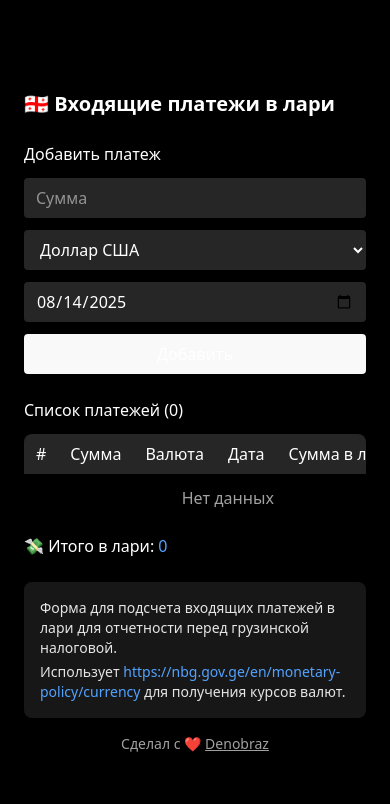
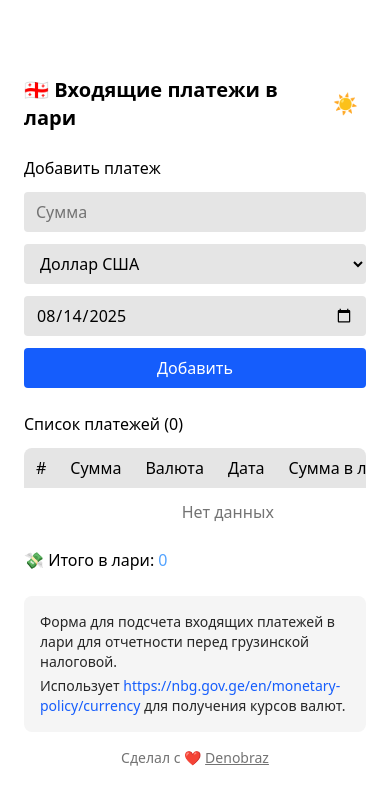
Before and after one commit to Denobraz/react-lari-converter, a React (Vite) app: page / in a window 390 px wide. Shown: the top 804 px of the page. Built offline with nearby package versions, Linux system fonts and the light colour scheme.

Commit message:
Implement theme toggle feature and enhance UI components for better accessibility and responsiveness

```diff
--- a/src/App.jsx
+++ b/src/App.jsx
@@ -3,6 +3,7 @@ import PaymentForm from './components/PaymentForm.jsx';
 import PaymentsTable from './components/PaymentsTable.jsx';
 import {Readme} from "./components/Readme.jsx";
 import {Footer} from "./components/Footer.jsx";
+import {ThemeToggle} from "./components/ThemeToggle.jsx";
 
 function App() {
     const [payments, setPayments] = useState(() => {
@@ -17,9 +18,12 @@ function App() {
     }, [payments]);
 
     return (
-        <div className='min-h-screen w-full flex flex-col justify-center bg-black text-white px-6 py-5'>
+        <div className='min-h-screen w-full flex flex-col justify-center bg-white dark:bg-black text-black dark:text-white px-6 py-5'>
             <div className='grid grid-cols-1 gap-6 max-w-4xl mx-auto'>
-                <h1 className='text-xl lg:text-2xl font-semibold'>🇬🇪 Входящие платежи в лари</h1>
+                <div className='flex items-center justify-between'>
+                    <h1 className='text-xl lg:text-2xl font-semibold'>🇬🇪 Входящие платежи в лари</h1>
+                    <ThemeToggle />
+                </div>
                 <PaymentForm onAdd={addPayment} />
                 <PaymentsTable payments={payments} onDelete={handleDelete} />
                 <Readme/>
--- a/src/components/Footer.jsx
+++ b/src/components/Footer.jsx
@@ -1,5 +1,14 @@
 export function Footer() {
-    return <footer className='text-sm text-neutral-400 lg:text-base text-center md:absolute bottom-0 left-0 w-full mt-4 md:py-6'>
-        Сделал с ❤️ <a className='underline hover:text-blue-400' target='_blank' href='https://github.com/Denobraz'>Denobraz</a>
+  return (
+    <footer className="text-sm text-neutral-500 dark:text-neutral-400 lg:text-base text-center md:absolute bottom-0 left-0 w-full mt-4 md:py-6">
+      Сделал с ❤️{" "}
+      <a
+        className="underline hover:text-blue-400"
+        target="_blank"
+        href="https://github.com/Denobraz"
+      >
+        Denobraz
+      </a>
     </footer>
+  )
 }
--- a/src/components/PaymentForm.jsx
+++ b/src/components/PaymentForm.jsx
@@ -1,6 +1,7 @@
 import {useEffect, useState} from 'react';
 import {CURRENCIES} from "../data/currencies.data.js";
 import {convertToGel} from "../helpers/nbgRates.js";
+import {Button} from "./ui/Button.jsx";
 
 export default function PaymentForm({onAdd}) {
 
@@ -72,21 +73,20 @@ export default function PaymentForm({onAdd}) {
             <h2 className='font-medium'>Добавить платеж</h2>
             <form onSubmit={handleSubmit} className='grid grid-cols-1 md:grid-cols-4 gap-3'>
                 <input type='number' step='0.01' placeholder='Сумма'
-                       className='bg-neutral-800 px-3 py-2 rounded outline-none'
+                       className='bg-neutral-200 dark:bg-neutral-800 text-black dark:text-white px-3 py-2 rounded outline-none'
                        value={form.amount}
                        onChange={e => setForm(f => ({...f, amount: e.target.value}))}/>
-                <select placeholder='Валюта' className='bg-neutral-800 px-3 py-2 rounded outline-none'
+                <select placeholder='Валюта' className='bg-neutral-200 dark:bg-neutral-800 text-black dark:text-white px-3 py-2 rounded outline-none'
                         value={form.currency}
                         onChange={e => setForm(f => ({...f, currency: e.target.value}))}>
                     {CURRENCIES.map(c => (<option key={c.code} value={c.code}>{c.name}</option>))}
                 </select>
-                <input type='date' className='bg-neutral-800 px-3 py-2 rounded outline-none'
+                <input type='date' className='bg-neutral-200 dark:bg-neutral-800 text-black dark:text-white px-3 py-2 rounded outline-none'
                        value={form.date}
                        onChange={e => setForm(f => ({...f, date: e.target.value}))}/>
-                <button className='bg-blue-600 hover:bg-blue-500 px-4 py-2 rounded cursor-pointer'
-                        type='submit'>
-                    {isLoading ? 'Загрузка...' : 'Добавить'}
-                </button>
+                <Button type='submit' isLoading={isLoading}>
+                    Добавить
+                </Button>
             </form>
             {error && <div className='text-red-400 text-xs transition-all'>{error}</div>}
         </section>
--- a/src/components/PaymentsTable.jsx
+++ b/src/components/PaymentsTable.jsx
@@ -1,93 +1,123 @@
-import {CURRENCIES} from '../data/currencies.data.js';
-import {useEffect, useMemo, useState} from "react";
+import { CURRENCIES } from "../data/currencies.data.js"
+import { useEffect, useMemo, useState } from "react"
+import { Button } from "./ui/Button.jsx"
 
-export default function PaymentsTable({payments, onDelete}) {
-
-    const [totalInGelCopied, setTotalInGelCopied] = useState(false);
+export default function PaymentsTable({ payments, onDelete }) {
+  const [totalInGelCopied, setTotalInGelCopied] = useState(false)
 
   useEffect(() => {
-
     if (totalInGelCopied) {
-            const timer = setTimeout(() => setTotalInGelCopied(false), 1000);
-            return () => clearTimeout(timer);
+      const timer = setTimeout(() => setTotalInGelCopied(false), 1000)
+      return () => clearTimeout(timer)
     }
-
   }, [totalInGelCopied])
 
   const formatAmount = (amount) => {
-        return new Intl.NumberFormat('ru-RU', {
-            style: 'decimal',
-            maximumFractionDigits: 2
-        }).format(amount).replace(',', '.');
+    return new Intl.NumberFormat("ru-RU", {
+      style: "decimal",
+      maximumFractionDigits: 2,
+    })
+      .format(amount)
+      .replace(",", ".")
   }
 
   const formatCurrency = (code) => {
-        const currency = CURRENCIES.find(c => c.code === code);
-        return currency ? currency.name : 'Неизвестная валюта';
+    const currency = CURRENCIES.find((c) => c.code === code)
+    return currency ? currency.name : "Неизвестная валюта"
   }
 
   const formatDate = (date) => {
-        const d = new Date(date);
-        return d.toLocaleDateString('ru-RU', {
-            year: 'numeric',
-            month: '2-digit',
-            day: '2-digit'
-        });
+    const d = new Date(date)
+    return d.toLocaleDateString("ru-RU", {
+      year: "numeric",
+      month: "2-digit",
+      day: "2-digit",
+    })
   }
 
   const totalInGel = useMemo(() => {
-        return payments.reduce((sum, p) => sum + p.amountInGel, 0).toFixed(2);
-    }, [payments]);
+    return payments.reduce((sum, p) => sum + p.amountInGel, 0).toFixed(2)
+  }, [payments])
 
   const copyTotalInGel = () => {
-        navigator.clipboard.writeText(totalInGel)
-            .then(() => setTotalInGelCopied(true));
+    navigator.clipboard
+      .writeText(totalInGel)
+      .then(() => setTotalInGelCopied(true))
   }
 
   return (
-        <section className='space-y-3'>
-            <h2 className='font-medium'>Список платежей ({payments.length})</h2>
-            <div className='overflow-x-auto rounded-lg'>
-                <table className='table-auto lg:table-fixed w-full text-left border-collapse'>
+    <section className="space-y-3">
+      <h2 className="font-medium">Список платежей ({payments.length})</h2>
+      <div className="overflow-x-auto rounded-lg">
+        <table className="table-auto lg:table-fixed w-full text-left border-collapse">
           <thead>
-                    <tr className='bg-neutral-800'>
-                        <th className='px-3 py-2 font-medium whitespace-nowrap'>#</th>
-                        <th className='px-3 py-2 font-medium whitespace-nowrap'>Сумма</th>
-                        <th className='px-3 py-2 font-medium whitespace-nowrap'>Валюта</th>
-                        <th className='px-3 py-2 font-medium whitespace-nowrap'>Дата</th>
-                        <th className='px-3 py-2 font-medium whitespace-nowrap'>Сумма в лари</th>
-                        <th className='px-3 py-2 font-medium whitespace-nowrap'></th>
+            <tr className="bg-neutral-200 dark:bg-neutral-800">
+              <th className="px-3 py-2 font-medium whitespace-nowrap">#</th>
+              <th className="px-3 py-2 font-medium whitespace-nowrap">Сумма</th>
+              <th className="px-3 py-2 font-medium whitespace-nowrap">
+                Валюта
+              </th>
+              <th className="px-3 py-2 font-medium whitespace-nowrap">Дата</th>
+              <th className="px-3 py-2 font-medium whitespace-nowrap">
+                Сумма в лари
+              </th>
+              <th className="px-3 py-2 font-medium whitespace-nowrap"></th>
             </tr>
           </thead>
           <tbody>
             {payments.map((p, i) => (
-                        <tr key={i} className='odd:bg-neutral-900 even:bg-neutral-800'>
-                            <td className='px-3 py-1 whitespace-nowrap'>{i + 1}</td>
-                            <td className='px-3 py-1 whitespace-nowrap'>{formatAmount(p.amount)}</td>
-                            <td className='px-3 py-1 whitespace-nowrap'>{formatCurrency(p.currency)}</td>
-                            <td className='px-3 py-1 whitespace-nowrap'>{formatDate(p.date)}</td>
-                            <td className='px-3 py-1 whitespace-nowrap'>{formatAmount(p.amountInGel)}</td>
-                            <td className='px-3 py-1 whitespace-nowrap'>
-                                <button onClick={() => onDelete(i)}
-                                        className='text-red-400 hover:text-red-300 cursor-pointer'>Удалить
-                                </button>
+              <tr
+                key={i}
+                className="odd:bg-neutral-100 dark:odd:bg-neutral-900 even:bg-neutral-200 dark:even:bg-neutral-800"
+              >
+                <td className="px-3 py-1 whitespace-nowrap">{i + 1}</td>
+                <td className="px-3 py-1 whitespace-nowrap">
+                  {formatAmount(p.amount)}
+                </td>
+                <td className="px-3 py-1 whitespace-nowrap">
+                  {formatCurrency(p.currency)}
+                </td>
+                <td className="px-3 py-1 whitespace-nowrap">
+                  {formatDate(p.date)}
+                </td>
+                <td className="px-3 py-1 whitespace-nowrap">
+                  {formatAmount(p.amountInGel)}
+                </td>
+                <td className="px-3 py-1 whitespace-nowrap">
+                  <Button variant="delete" onClick={() => onDelete(i)}>
+                    Удалить
+                  </Button>
                 </td>
               </tr>
             ))}
             {!payments.length && (
               <tr>
-                            <td colSpan={6} className='px-3 py-3 text-center text-neutral-400'>Нет данных</td>
+                <td
+                  colSpan={6}
+                  className="px-3 py-3 text-center text-neutral-500 dark:text-neutral-400"
+                >
+                  Нет данных
+                </td>
               </tr>
             )}
           </tbody>
         </table>
       </div>
-            <div className='mt-3'>
-                <div className='font-medium'>
-                    💸 Итого в лари: <span title='Скопировать' onClick={copyTotalInGel} className='text-blue-400 hover:underline cursor-pointer'>{formatAmount(totalInGel)}</span>
-                    {totalInGelCopied && <span className='text-blue-400 text-sm ml-2'>(скопировано)</span>}
+      <div className="mt-3">
+        <div className="font-medium">
+          💸 Итого в лари:{" "}
+          <span
+            title="Скопировать"
+            onClick={copyTotalInGel}
+            className="text-blue-400 hover:underline cursor-pointer"
+          >
+            {formatAmount(totalInGel)}
+          </span>
+          {totalInGelCopied && (
+            <span className="text-blue-400 text-sm ml-2">(скопировано)</span>
+          )}
         </div>
       </div>
     </section>
-    );
+  )
 }
--- a/src/components/Readme.jsx
+++ b/src/components/Readme.jsx
@@ -1,8 +1,23 @@
 export function Readme() {
-    const URL = 'https://nbg.gov.ge/en/monetary-policy/currency';
+  const URL = "https://nbg.gov.ge/en/monetary-policy/currency"
 
-    return <div className='text-sm lg:text-base bg-neutral-900 text-neutral-200 p-4 rounded-lg flex flex-col gap-1'>
-        <p>Форма для подсчета входящих платежей в лари для отчетности перед грузинской налоговой.</p>
-        <p>Использует <a target='_blank' href={URL} className='text-blue-400 hover:underline'>{URL}</a> для получения курсов валют.</p>
+  return (
+    <div className="text-sm lg:text-base bg-neutral-100 text-neutral-800 dark:bg-neutral-900 dark:text-neutral-200 p-4 rounded-lg flex flex-col gap-1">
+      <p>
+        Форма для подсчета входящих платежей в лари для отчетности перед
+        грузинской налоговой.
+      </p>
+      <p>
+        Использует{" "}
+        <a
+          target="_blank"
+          href={URL}
+          className="text-blue-600 dark:text-blue-400 hover:underline"
+        >
+          {URL}
+        </a>{" "}
+        для получения курсов валют.
+      </p>
     </div>
+  )
 }
--- /dev/null
+++ b/src/components/ThemeToggle.jsx
@@ -0,0 +1,22 @@
+import { useTheme, getNextTheme, getActiveTheme, THEME_ICONS, THEME_NAMES } from "../utils/theme.js"
+import { Button } from "./ui/Button.jsx"
+
+export function ThemeToggle() {
+  const [theme, setTheme] = useTheme()
+  const activeTheme = getActiveTheme(theme)
+
+  const cycleTheme = () => {
+    setTheme((prev) => getNextTheme(prev))
+  }
+
+  return (
+    <Button
+      variant="icon"
+      onClick={cycleTheme}
+      title={`Тема: ${THEME_NAMES[activeTheme]}`}
+      aria-label="Переключить тему"
+    >
+      <span className="text-xl">{THEME_ICONS[activeTheme]}</span>
+    </Button>
+  )
+}
--- /dev/null
+++ b/src/components/ui/Button.jsx
@@ -0,0 +1,33 @@
+/**
+ * Universal button with theme and style variant support
+ * @param {string} variant - Button variant: 'primary' (default), 'delete' or 'icon'
+ * @param {boolean} isLoading - Show loading state
+ */
+export function Button({
+  children,
+  isLoading,
+  variant = "primary",
+  className = "",
+  ...props
+}) {
+  const variantStyles = {
+    primary:
+      "bg-blue-600 dark:bg-blue-600 hover:bg-blue-700 dark:hover:bg-blue-500 text-white font-medium px-4 py-2 rounded",
+    delete:
+      "text-red-600 dark:text-red-400 hover:text-red-700 dark:hover:text-red-300",
+    icon: "p-2 rounded-lg hover:bg-neutral-200 dark:hover:bg-neutral-800",
+  }
+
+  const baseStyles =
+    "cursor-pointer transition-colors disabled:opacity-50 disabled:cursor-not-allowed"
+
+  return (
+    <button
+      className={`${variantStyles[variant]} ${baseStyles} ${className}`}
+      disabled={isLoading}
+      {...props}
+    >
+      {isLoading ? "Загрузка..." : children}
+    </button>
+  )
+}
--- a/src/index.css
+++ b/src/index.css
@@ -1,4 +1,7 @@
 @import "tailwindcss";
+
+/* https://tailwindcss.com/docs/dark-mode */
+@custom-variant dark (&:where(.dark, .dark *));
 
 :root {
   font-family: system-ui, Avenir, Helvetica, Arial, sans-serif;
@@ -23,7 +26,4 @@
   a:hover {
     color: #747bff;
   }
-  button {
-    background-color: #f9f9f9;
-  }
 }
--- /dev/null
+++ b/src/utils/theme.js
@@ -0,0 +1,115 @@
+import { useState, useEffect } from "react"
+
+/**
+ * Theme constants and utilities
+ */
+
+// Theme values
+export const THEME_LIGHT = "light"
+export const THEME_DARK = "dark"
+export const THEME_SYSTEM = "system"
+
+// Default theme value
+export const DEFAULT_THEME = THEME_SYSTEM
+
+/**
+ * Theme to icons mapping
+ */
+export const THEME_ICONS = {
+  [THEME_LIGHT]: "☀️",
+  [THEME_DARK]: "🌙",
+  [THEME_SYSTEM]: "💻",
+}
+
+/**
+ * Theme to names mapping
+ */
+export const THEME_NAMES = {
+  [THEME_LIGHT]: "Светлая",
+  [THEME_DARK]: "Темная",
+  [THEME_SYSTEM]: "Системная",
+}
+
+/**
+ * Gets the actual active theme (resolves system theme to light/dark)
+ * @param {string} theme - Current theme value
+ * @returns {string} Active theme (light or dark)
+ */
+export function getActiveTheme(theme) {
+  if (theme === THEME_SYSTEM) {
+    return window.matchMedia("(prefers-color-scheme: dark)").matches
+      ? THEME_DARK
+      : THEME_LIGHT
+  }
+  return theme
+}
+
+/**
+ * Determines if dark theme should be applied based on current theme preference
+ * @param {string} theme - Current theme value
+ * @returns {boolean} Whether dark theme should be active
+ */
+/**
+ * Gets the next theme in the toggle cycle (light <-> dark)
+ * @param {string} currentTheme - Current theme value
+ * @returns {string} Next theme (light or dark)
+ */
+export function getNextTheme(currentTheme) {
+  const active = getActiveTheme(currentTheme)
+  return active === THEME_LIGHT ? THEME_DARK : THEME_LIGHT
+}
+
+/**
+ * Custom React hook for managing application theme
+ *
+ * Manages theme state, syncs with localStorage, applies theme to document,
+ * and listens for system theme changes when using system theme.
+ *
+ * @returns {[string, function]} Tuple of [theme, setTheme]
+ */
+export function useTheme() {
+  // Initialize theme from localStorage or default
+  const [theme, setTheme] = useState(() => {
+    return localStorage.theme || DEFAULT_THEME
+  })
+
+  // Apply theme to document and sync with localStorage
+  useEffect(() => {
+    const root = document.documentElement
+    const isDark = getActiveTheme(theme) === THEME_DARK
+
+    // Apply theme class to root element
+    root.classList.toggle(THEME_DARK, isDark)
+
+    // Sync with localStorage
+    if (theme === THEME_SYSTEM) {
+      localStorage.removeItem("theme")
+    } else {
+      localStorage.theme = theme
+    }
+  }, [theme])
+
+  // Listen for system theme changes when using system theme
+  useEffect(() => {
+    if (theme !== THEME_SYSTEM) return
+
+    const mediaQuery = window.matchMedia("(prefers-color-scheme: dark)")
+    const handleChange = (e) => {
+      const root = document.documentElement
+      root.classList.toggle(THEME_DARK, e.matches)
+    }
+
+    // Set initial state
+    handleChange(mediaQuery)
+
+    // Listen for changes
+    mediaQuery.addEventListener("change", handleChange)
+
+    // Cleanup
+    return () => {
+      mediaQuery.removeEventListener("change", handleChange)
+    }
+  }, [theme])
+
+  return [theme, setTheme]
+}
```
Lines whose indentation alone changed are shown as unchanged.
